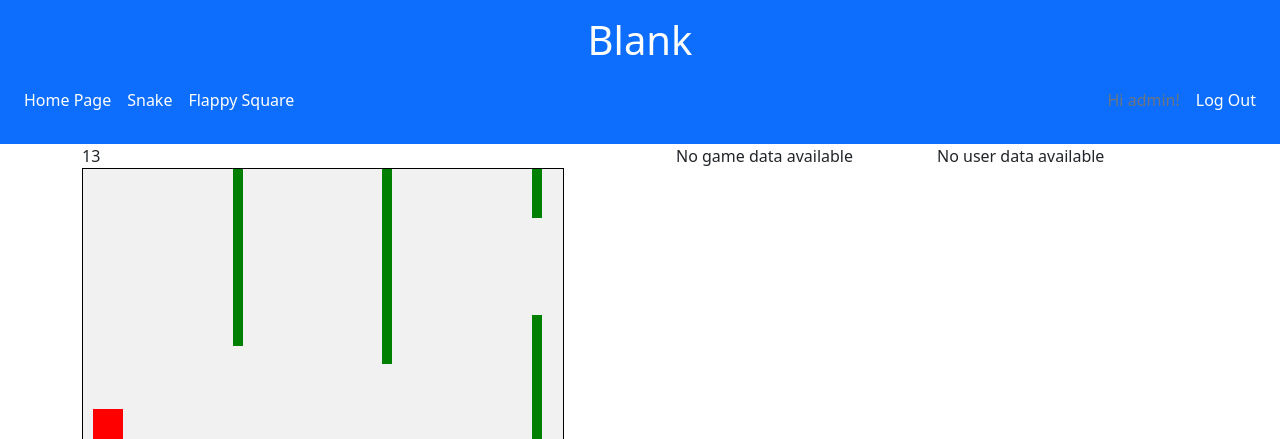
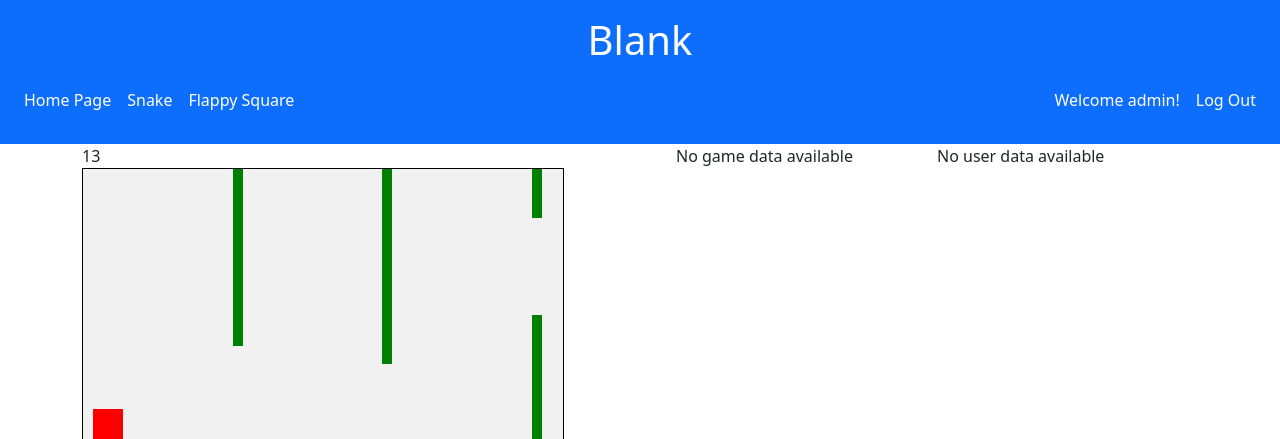
Before and after one commit to solawak/DjangoWWWProject, a Django app: page /game3/ in a window 1280 px wide. Shown: the top 439 px of the page. Run offline with Django 3.2, Linux system fonts and the light colour scheme; a user stored in the database is signed in; data comes from the database, SQL or seed files in the repository; some libraries are stand-ins or nearby versions.

Commit message:
fix navbar

```diff
--- a/templates/Games/game_template.html
+++ b/templates/Games/game_template.html
@@ -27,7 +27,7 @@
         <ul id = "menu2" class="navbar-nav">
                 {% if user.is_authenticated %}
                     <li class="nav-item">
-                        <a class="nav-link disabled" href="#" tabindex="-1" aria-disabled="true">Hi {{ user.username }}!</a>
+                        <a id="welcome_tag" class="nav-link" href="#" tabindex="-1" aria-disabled="true">Welcome {{ user.username }}!</a>
                     </li>
                     <li class="nav-item">
                         <a class="nav-link" href="{% url 'logout' %}">Log Out</a>
@@ -57,7 +57,7 @@
           </li>
             {% if user.is_authenticated %}
                     <li>
-                        <a class="dropdown-item" aria-disabled="true">Hi {{ user.username }}!</a>
+                        <a class="dropdown-item" aria-disabled="true">Welcome {{ user.username }}!</a>
                     </li>
                     <li>
                         <a class="dropdown-item" href="{% url 'logout' %}">Log Out</a>
--- a/templates/Games/index.html
+++ b/templates/Games/index.html
@@ -39,7 +39,7 @@
           <ul class="dropdown-menu" aria-labelledby="dropdownMenuButton1">
             {% if user.is_authenticated %}
                     <li>
-                        <a class="dropdown-item" aria-disabled="true">Hi {{ user.username }}!</a>
+                        <a class="dropdown-item" aria-disabled="true">Welcome {{ user.username }}!</a>
                     </li>
                     <li>
                         <a class="dropdown-item" href="{% url 'logout' %}">Log Out</a>
--- a/templates/base.html
+++ b/templates/base.html
@@ -50,7 +50,7 @@
           <ul class="dropdown-menu" aria-labelledby="dropdownMenuButton1">
             {% if user.is_authenticated %}
                     <li>
-                        <a class="dropdown-item" aria-disabled="true">Hi {{ user.username }}!</a>
+                        <a class="dropdown-item" aria-disabled="true">Welcome {{ user.username }}!</a>
                     </li>
                     <li>
                         <a class="dropdown-item" href="{% url 'logout' %}">Log Out</a>
```
